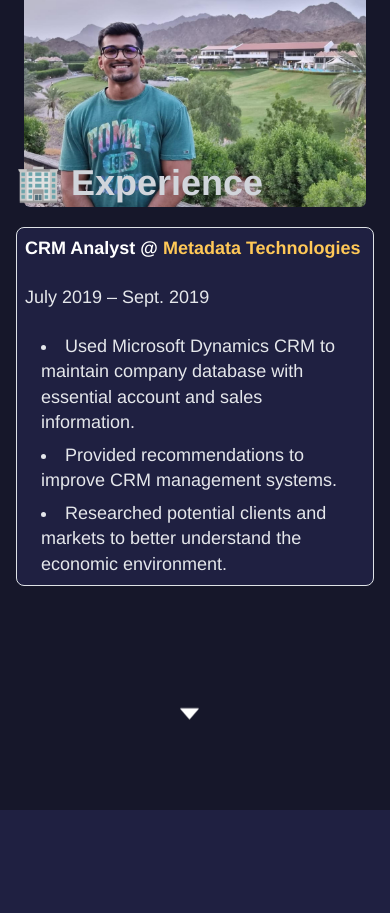
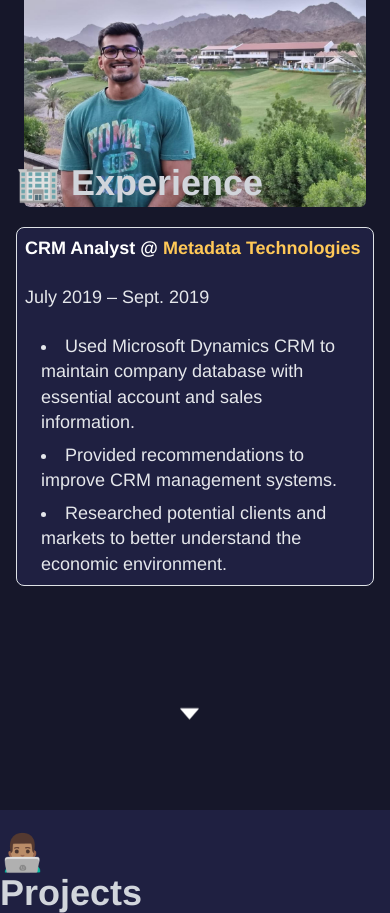
Before and after one commit to Nestor-19/personal-website, a React (Create React App) app: page /home in a window 390 px wide. Shown: the part 1548-2461 px from the top of the page. Before the commit the page ends 2358 px from the top, so only its background shows below. Built offline with nearby package versions, Linux system fonts and the light colour scheme; the HTML template or start-up script is replaced by a standard one.

Commit message:
Set up Projects Component

```diff
--- a/src/App.js
+++ b/src/App.js
@@ -4,6 +4,7 @@
 import Home from './components/Home/Home';
 import About from './components/About/About';
 import Experience from './components/Experience/Experience';
+import Projects from './components/Projects/Projects';
 
 
 function App() {
@@ -17,6 +18,7 @@
       <Home />
       <About />
       <Experience />
+      <Projects />
     </div>
 
   );
--- a/src/components/Experience/Experience.js
+++ b/src/components/Experience/Experience.js
@@ -5,7 +5,7 @@
   return (
     <div name='Experience' className='w-full h-[670px] text-gray-300 bg-[#16172a]'>
         <div className='flex flex-col justify-center items-center w-full pt-[6%]'>
-            <div className='max-w-[1000px] gap-8'>
+            <div className='max-w-[1000px] w-full gap-8'>
                 <div className='pb-[6%] pl-4 flex flex-row text-4xl gap-3 font-bold'>
                     <p className='hover:text-[#ffc857]'>
                         🏢 Experience
--- /dev/null
+++ b/src/components/Projects/Projects.js
@@ -0,0 +1,16 @@
+import React from 'react'
+
+const Projects = () => {
+  return (
+    <div name='Projects' className='w-full md:h-screen  text-gray-300'>
+        <div className='flex flex-col justify-center items-center w-full pt-[6%]'>
+            <div className='text-4xl pr-[60%] font-bold '>
+                <p className='hover:text-[#ffc857]'>👨🏽‍💻 Projects</p>
+            </div>
+
+        </div>
+    </div>
+  )
+}
+
+export default Projects
```
